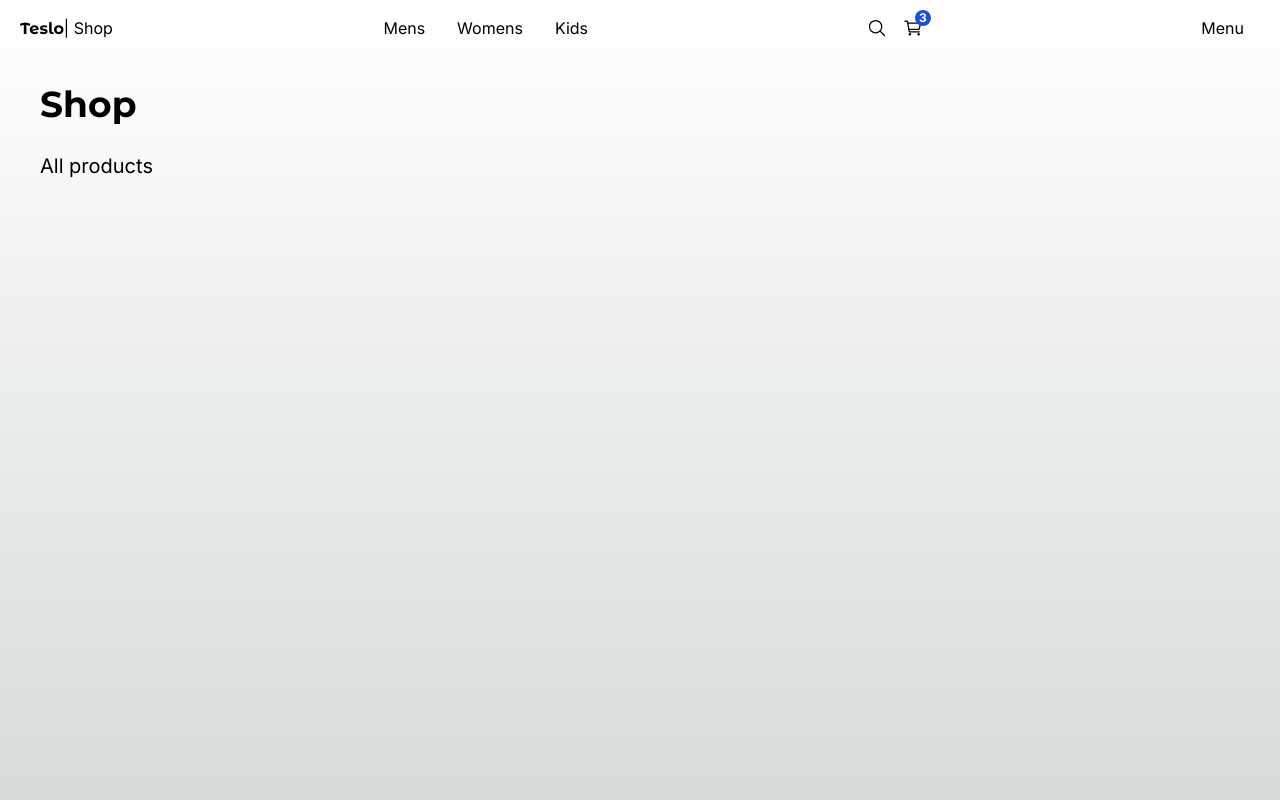
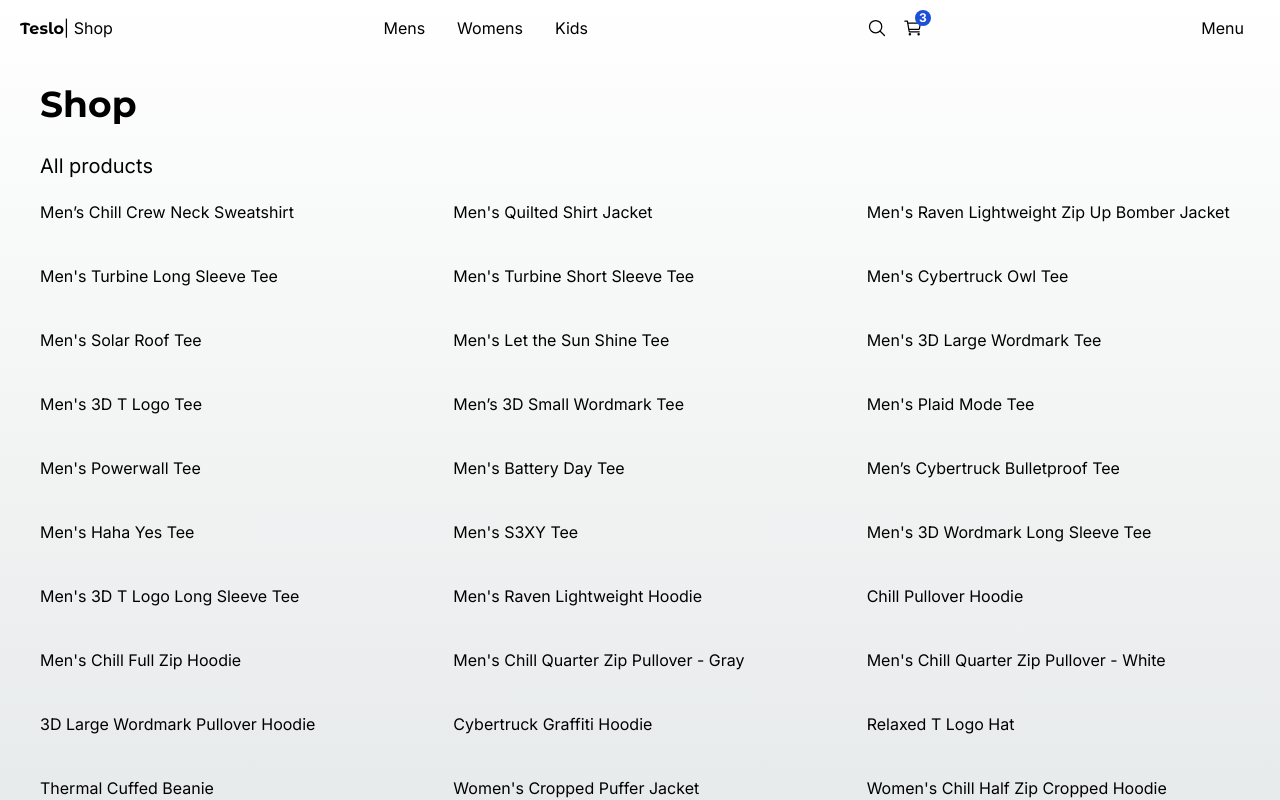
Before and after one commit to babaquero07/teslo-shop, a Next.js app: page / in a window 1280 px wide. Shown: the top 800 px of the page. Built offline with nearby package versions, Linux system fonts and the light colour scheme.

Commit message:
Add product grid to shop page

```diff
--- a/src/app/(shop)/page.tsx
+++ b/src/app/(shop)/page.tsx
@@ -1,9 +1,15 @@
 import Title from "@/components/ui/title/Title";
+import { initialData } from "@/seed/seed";
+import ProductGrid from "@/components/products/product-grid/product-grid";
+
+const products = initialData.products;
 
 const Home = () => {
   return (
     <>
       <Title title="Shop" subtitle="All products" className="mb-2" />
+
+      <ProductGrid products={products} />
     </>
   );
 };
--- /dev/null
+++ b/src/components/products/product-grid/product-grid.tsx
@@ -0,0 +1,17 @@
+import { Product } from "@/interfaces";
+
+interface Props {
+  products: Product[];
+}
+
+const ProductGrid = ({ products }: Props) => {
+  return (
+    <div className="grid grid-cols-2 sm:grid-cols-3 gap-10 mb-10">
+      {products.map((product) => (
+        <span key={product.slug}>{product.title}</span>
+      ))}
+    </div>
+  );
+};
+
+export default ProductGrid;
--- /dev/null
+++ b/src/interfaces/index.ts
@@ -0,0 +1 @@
+export * from "./product.interface";
```
Also changed, not shown: src/interfaces/product.interface.ts (added, +16 -0 lines).
